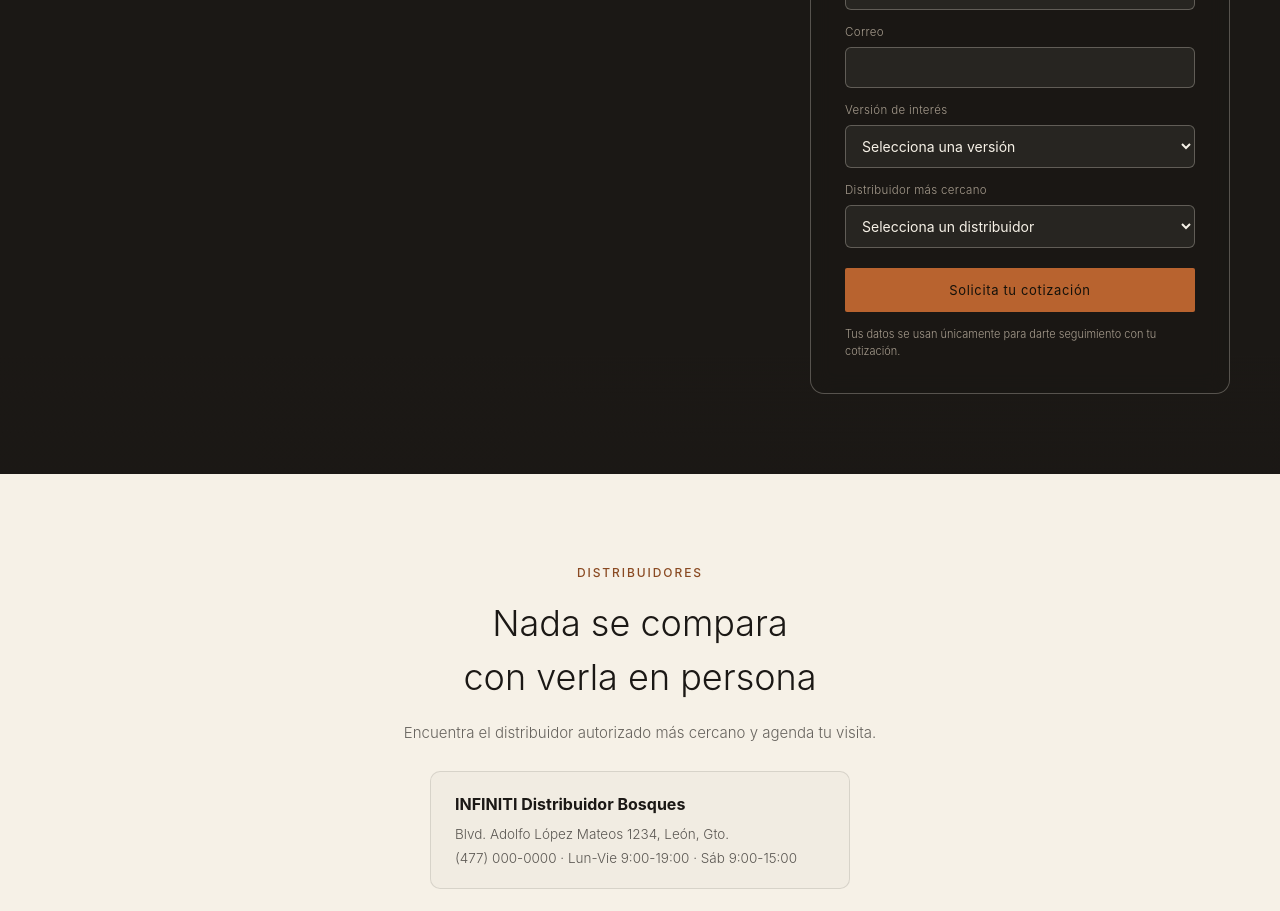
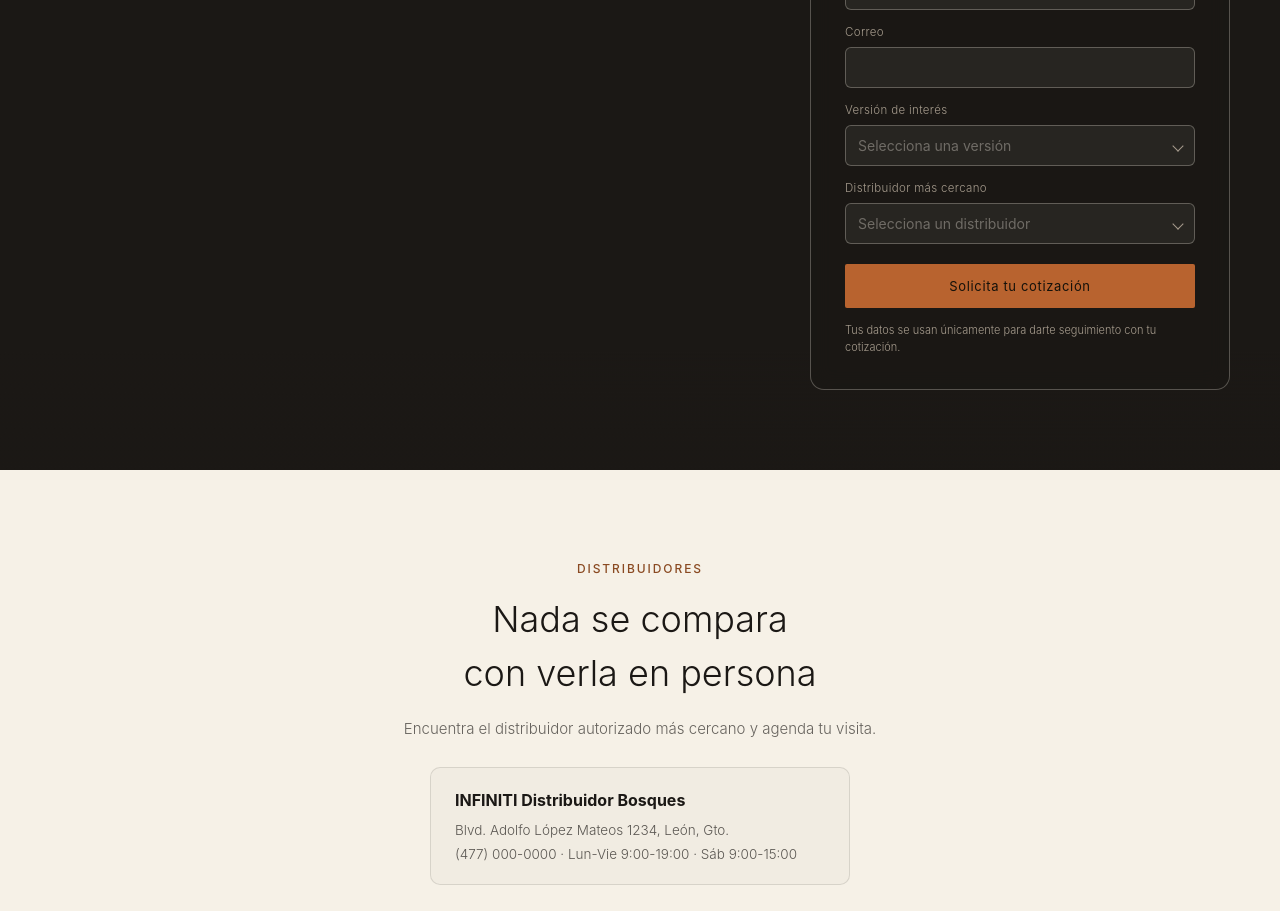
Before and after one commit to MarcosHernandez0942/infinity, a React (Vite) app in the folder site/: page / in a window 1280 px wide. Shown: the part 3580-4491 px from the top of the page. Built offline with nearby package versions, Linux system fonts and the light colour scheme.

Commit message:
Reemplazar los <select> nativos por un dropdown animado propio
Componente Select.jsx: boton + listbox accesible (roles ARIA, flechas,
Escape, click afuera) con transicion de apertura/cierre y flecha que
rota, en vez del <select> nativo sin estilo posible.

```diff
--- a/site/src/App.css
+++ b/site/src/App.css
@@ -247,8 +247,7 @@ html {
   color: var(--mist);
   margin-bottom: 6px;
 }
-.field input,
-.field select {
+.field input {
   width: 100%;
   background: rgba(246, 241, 231, 0.06);
   border: 1px solid var(--line-strong);
@@ -258,21 +257,110 @@ html {
   font-size: 14px;
   font-family: inherit;
 }
-.field select {
-  color-scheme: dark;
-}
-.field select option {
-  color: var(--ink);
-}
 .field input::placeholder {
   color: rgba(246, 241, 231, 0.35);
 }
 .field input:focus,
-.field input:focus-visible,
-.field select:focus,
-.field select:focus-visible {
+.field input:focus-visible {
   outline: 2px solid var(--bronze);
   outline-offset: 1px;
+}
+
+/* ---------- Custom animated select ---------- */
+.select {
+  position: relative;
+}
+.select-trigger {
+  width: 100%;
+  display: flex;
+  align-items: center;
+  justify-content: space-between;
+  background: rgba(246, 241, 231, 0.06);
+  border: 1px solid var(--line-strong);
+  border-radius: 6px;
+  padding: 11px 12px;
+  color: var(--paper);
+  font-size: 14px;
+  font-family: inherit;
+  cursor: pointer;
+  transition: border-color 0.2s ease, background 0.2s ease;
+}
+.select-trigger:hover {
+  border-color: var(--bronze-deep);
+}
+.select.is-open .select-trigger {
+  border-color: var(--bronze);
+  background: rgba(246, 241, 231, 0.1);
+}
+.select-trigger:focus-visible {
+  outline: 2px solid var(--bronze);
+  outline-offset: 1px;
+}
+.select-placeholder {
+  color: rgba(246, 241, 231, 0.35);
+}
+.select-chevron {
+  width: 8px;
+  height: 8px;
+  border-right: 1.5px solid var(--mist);
+  border-bottom: 1.5px solid var(--mist);
+  transform: rotate(45deg);
+  transition: transform 0.25s ease;
+  flex: none;
+  margin-left: 10px;
+}
+.select.is-open .select-chevron {
+  transform: rotate(225deg);
+}
+
+.select-panel {
+  position: absolute;
+  left: 0;
+  right: 0;
+  top: calc(100% + 8px);
+  margin: 0;
+  padding: 6px;
+  list-style: none;
+  background: var(--ink-soft);
+  border: 1px solid var(--line-strong);
+  border-radius: 10px;
+  box-shadow: 0 24px 48px -12px rgba(0, 0, 0, 0.55);
+  z-index: 20;
+  opacity: 0;
+  transform: translateY(-8px) scale(0.98);
+  transform-origin: top center;
+  pointer-events: none;
+  transition: opacity 0.18s ease, transform 0.18s ease;
+  max-height: 220px;
+  overflow-y: auto;
+}
+.select.is-open .select-panel {
+  opacity: 1;
+  transform: none;
+  pointer-events: auto;
+}
+.select-panel li {
+  padding: 10px 12px;
+  border-radius: 6px;
+  font-size: 13.5px;
+  color: var(--paper);
+  cursor: pointer;
+  transition: background 0.12s ease, color 0.12s ease;
+}
+.select-panel li.is-highlighted,
+.select-panel li:hover {
+  background: rgba(184, 99, 47, 0.22);
+}
+.select-panel li.is-selected {
+  color: var(--bronze-bright);
+  font-weight: 500;
+}
+
+@media (prefers-reduced-motion: reduce) {
+  .select-panel,
+  .select-chevron {
+    transition: none;
+  }
 }
 .cotiza-submit {
   width: 100%;
--- a/site/src/components/Cotizador.jsx
+++ b/site/src/components/Cotizador.jsx
@@ -1,8 +1,11 @@
 import { useState } from 'react'
 import VideoBackground from './VideoBackground.jsx'
 import Reveal from './Reveal.jsx'
+import Select from './Select.jsx'
 
 const initialForm = { nombre: '', telefono: '', correo: '', version: '', distribuidor: '' }
+
+const VERSIONES = ['PURE', 'LUXE', 'SENSORY'].map((v) => ({ value: v, label: v }))
 
 // NOTA: lista de EJEMPLO — reemplazar por los distribuidores reales del
 // cliente antes de publicar (ver también Distribuidores.jsx).
@@ -11,7 +14,7 @@ const DISTRIBUIDORES_DEMO = [
   'INFINITI Santa Fe (CDMX)',
   'INFINITI Guadalajara',
   'INFINITI Monterrey',
-]
+].map((d) => ({ value: d, label: d }))
 
 export default function Cotizador() {
   const [form, setForm] = useState(initialForm)
@@ -59,21 +62,25 @@ export default function Cotizador() {
                 </div>
                 <div className="field">
                   <label htmlFor="version">Versión de interés</label>
-                  <select id="version" name="version" value={form.version} onChange={handleChange}>
-                    <option value="">Selecciona una versión</option>
-                    <option value="PURE">PURE</option>
-                    <option value="LUXE">LUXE</option>
-                    <option value="SENSORY">SENSORY</option>
-                  </select>
+                  <Select
+                    id="version"
+                    name="version"
+                    value={form.version}
+                    onChange={handleChange}
+                    options={VERSIONES}
+                    placeholder="Selecciona una versión"
+                  />
                 </div>
                 <div className="field">
                   <label htmlFor="distribuidor">Distribuidor más cercano</label>
-                  <select id="distribuidor" name="distribuidor" value={form.distribuidor} onChange={handleChange}>
-                    <option value="">Selecciona un distribuidor</option>
-                    {DISTRIBUIDORES_DEMO.map((d) => (
-                      <option key={d} value={d}>{d}</option>
-                    ))}
-                  </select>
+                  <Select
+                    id="distribuidor"
+                    name="distribuidor"
+                    value={form.distribuidor}
+                    onChange={handleChange}
+                    options={DISTRIBUIDORES_DEMO}
+                    placeholder="Selecciona un distribuidor"
+                  />
                 </div>
                 <button type="submit" className="btn btn-primary cotiza-submit">Solicita tu cotización</button>
               </form>
--- /dev/null
+++ b/site/src/components/Select.jsx
@@ -0,0 +1,74 @@
+import { useEffect, useRef, useState } from 'react'
+
+export default function Select({ id, name, value, onChange, options, placeholder }) {
+  const [open, setOpen] = useState(false)
+  const [highlight, setHighlight] = useState(-1)
+  const rootRef = useRef(null)
+
+  useEffect(() => {
+    function onClickOutside(e) {
+      if (rootRef.current && !rootRef.current.contains(e.target)) setOpen(false)
+    }
+    document.addEventListener('mousedown', onClickOutside)
+    return () => document.removeEventListener('mousedown', onClickOutside)
+  }, [])
+
+  function selectValue(v) {
+    onChange({ target: { name, value: v } })
+    setOpen(false)
+  }
+
+  function handleKeyDown(e) {
+    if (e.key === 'Escape') {
+      setOpen(false)
+    } else if (e.key === 'Enter' || e.key === ' ') {
+      e.preventDefault()
+      if (!open) setOpen(true)
+      else if (highlight >= 0) selectValue(options[highlight].value)
+    } else if (e.key === 'ArrowDown') {
+      e.preventDefault()
+      setOpen(true)
+      setHighlight((h) => Math.min(options.length - 1, h + 1))
+    } else if (e.key === 'ArrowUp') {
+      e.preventDefault()
+      setHighlight((h) => Math.max(0, h - 1))
+    }
+  }
+
+  const current = options.find((o) => o.value === value)
+
+  return (
+    <div className={`select ${open ? 'is-open' : ''}`} ref={rootRef}>
+      <button
+        type="button"
+        id={id}
+        className="select-trigger"
+        aria-haspopup="listbox"
+        aria-expanded={open}
+        onClick={() => setOpen((o) => !o)}
+        onKeyDown={handleKeyDown}
+      >
+        <span className={current ? '' : 'select-placeholder'}>
+          {current ? current.label : placeholder}
+        </span>
+        <span className="select-chevron" aria-hidden="true" />
+      </button>
+      <ul className="select-panel" role="listbox">
+        {options.map((o, i) => (
+          <li
+            key={o.value}
+            role="option"
+            aria-selected={o.value === value}
+            className={[o.value === value && 'is-selected', i === highlight && 'is-highlighted']
+              .filter(Boolean)
+              .join(' ')}
+            onClick={() => selectValue(o.value)}
+            onMouseEnter={() => setHighlight(i)}
+          >
+            {o.label}
+          </li>
+        ))}
+      </ul>
+    </div>
+  )
+}
```
